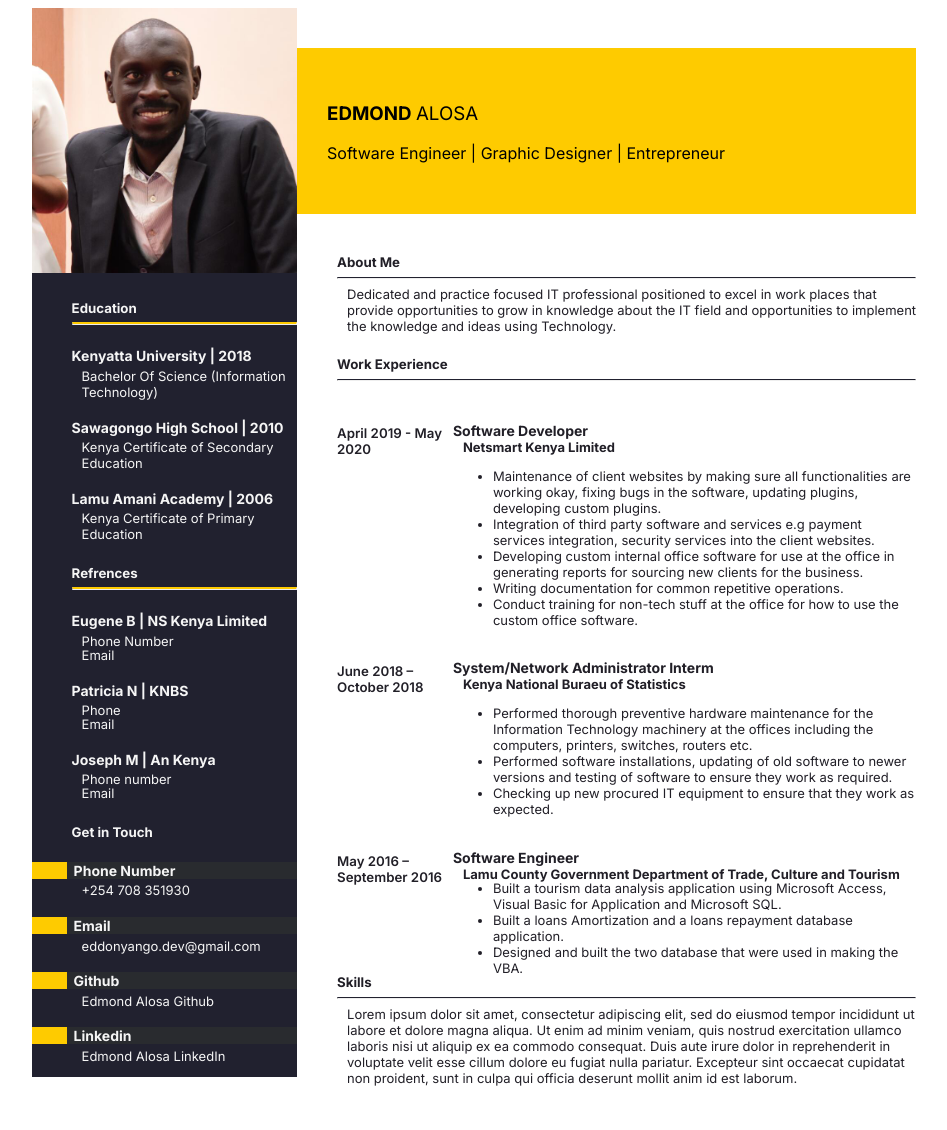
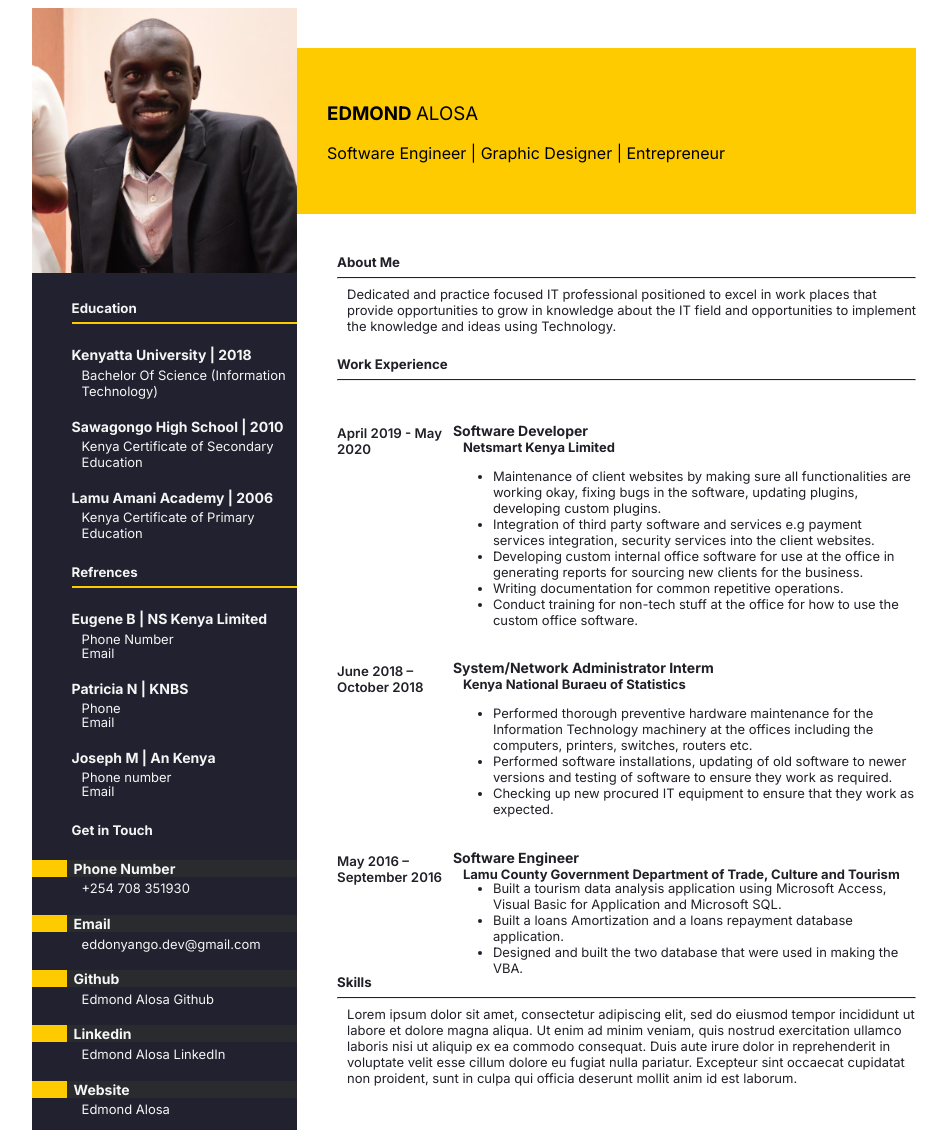
Before and after one commit to eddalosa/Edmond-Alosa-Online-Resume, a PHP site: page / in a window 1280 px wide. Shown: the whole page, without its empty margins (166-1113 px from the left). Before the commit the page ends 1086 px from the top, so only its background shows below. Run offline with PHP 8.4, Linux system fonts and the light colour scheme.

Commit message:
Styling change to the devider and added website link

```diff
--- a/index.html
+++ b/index.html
@@ -87,6 +87,12 @@
                             <div class="res-left-c res-cont-c">
                                 <h4>Linkedin</h4>
                                 <p><a href="https://www.linkedin.com/in/edmond-alosa-5a112771/" target="_blank" title="Check out my professional profile">Edmond Alosa LinkedIn</a></p>
+
+                            </div>
+
+                            <div class="res-left-c res-cont-c">
+                                <h4>Website</h4>
+                                <p><a href="https://edmondalosa.herokuapp.com/" target="_blank" title="Check out my professional website">Edmond Alosa</a></p>
 
                             </div>
                     </div>
--- a/res-style/style.css
+++ b/res-style/style.css
@@ -36,7 +36,9 @@
     /* margin: 30px 0px 15px 0px; */
 }
 .left-solid {
+    border:0;
     border-top: 2px solid#fecb00;
+    color: #fecb00;
 }
 
 .right-solid {
```
